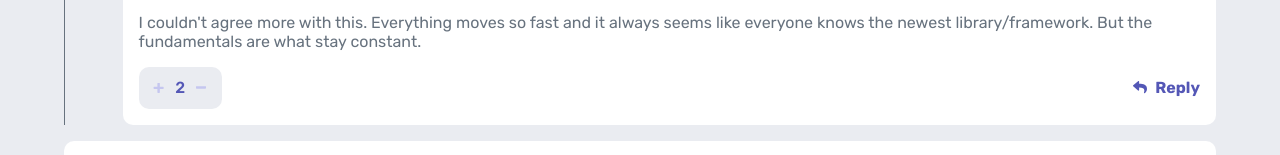
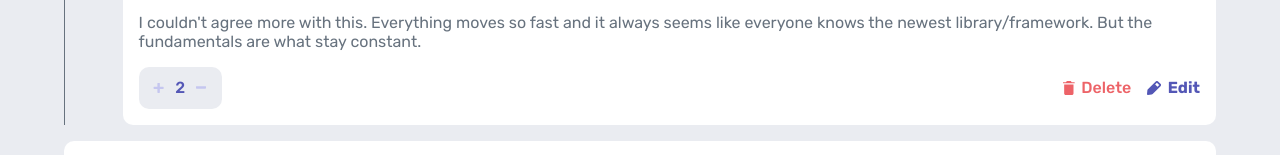
Before and after one commit to Tjay05/interactive-comments-section-main, a plain HTML site: page index.html in a window 1280 px wide. Shown: the part 1096-1251 px from the top of the page. Drawn offline with Linux system fonts and the light colour scheme.

Commit message:
Add edit and delete button ans styles

```diff
--- a/script.js
+++ b/script.js
@@ -8,15 +8,16 @@ document.addEventListener('DOMContentLoaded', function() {
     })
     .then(data => {
       const container = document.getElementById('container');
+      const currentUser = data.currentUser;
       // COMMENTS FUNCTION
       data.comments.map(item => {
-        renderComment(item, container);
+        renderComment(item, container, currentUser);
         if (item.replies.length > 0) {
           const repliesContainer = document.createElement('div');
           repliesContainer.className = 'replies-container';
 
           item.replies.map(reply => {
-            renderComment(reply, repliesContainer, true);
+            renderComment(reply, repliesContainer, currentUser, true);
           });
 
           container.appendChild(repliesContainer);
@@ -24,7 +25,6 @@ document.addEventListener('DOMContentLoaded', function() {
       });
 
       // USER FUNCTION
-      const currentUser = data.currentUser;
       const currentUserContainer = document.createElement('section');
       currentUserContainer.className = 'current-user-section';
 
@@ -56,7 +56,7 @@ document.addEventListener('DOMContentLoaded', function() {
             currentUserContainer.removeChild(currentUserImg);
             currentUserContainer.removeChild(sendBtn);
             currentUserContainer.appendChild(userBtmDiv);
-        }
+          }
         } else {
           if (currentUserContainer.contains(userBtmDiv)) {
             currentUserContainer.removeChild(userBtmDiv);
@@ -69,7 +69,6 @@ document.addEventListener('DOMContentLoaded', function() {
 
       const mediaQuery = window.matchMedia('(max-width: 759px)');
       mediaQuery.addEventListener('change', handleScreenChange);
-
       handleScreenChange(mediaQuery);
 
       container.appendChild(currentUserContainer);
@@ -87,7 +86,7 @@ document.addEventListener('DOMContentLoaded', function() {
     })
 });
 
-function renderComment(item, container, isReply = false) {
+function renderComment(item, container, currentUser, isReply = false) {
   // Constant Declarations
   const section = document.createElement('section');
   const headerDiv = document.createElement('div');
@@ -99,10 +98,17 @@ function renderComment(item, container, isReply = false) {
   const plusIcon = document.createElement('img');
   const minusIcon = document.createElement('img');
   const replyIcon = document.createElement('img');
+  const deleteIcon = document.createElement('img');
+  const editIcon = document.createElement('img');
   const score = document.createElement('p');
   const button = document.createElement('button');
   const replyDiv = document.createElement('div');
   const reply = document.createElement('p');
+  const formatToolsDiv = document.createElement('div');
+  const editDiv = document.createElement('div');
+  const editTxt = document.createElement('p');
+  const deleteDiv = document.createElement('div');
+  const deleteTxt = document.createElement('p');
 
   // Class name declaration
   section.className = isReply ? 'reply-section' : 'section-container';
@@ -113,15 +119,21 @@ function renderComment(item, container, isReply = false) {
   content.className = 'comment-text';
   footerDiv.className = 'bottom-div';
   button.className = 'score-selector'
-  replyDiv.className = 'reply-btn'
+  replyDiv.className = 'reply-btn';
+  formatToolsDiv.className = 'format-tools-container';
+  editDiv.className = 'edit-btn';
+  deleteDiv.className = 'delete-btn';
 
   // Image
   img.src = item.user.image.png;
   img.alt = item.user.username;
+
   // SVG
   plusIcon.src = 'images/icon-plus.svg';
   minusIcon.src = 'images/icon-minus.svg';
   replyIcon.src = 'images/icon-reply.svg';
+  deleteIcon.src = 'images/icon-delete.svg';
+  editIcon.src = 'images/icon-edit.svg';
   // Username
   username.innerHTML = item.user.username;
   // Created
@@ -130,7 +142,9 @@ function renderComment(item, container, isReply = false) {
   content.innerHTML = item.content;
   // Score
   score.innerHTML = item.score
-  reply.innerHTML = 'Reply'
+  reply.innerHTML = 'Reply';
+  editTxt.innerHTML = 'Edit';
+  deleteTxt.innerHTML = 'Delete';
 
   // Rendering container
   // Top div
@@ -144,8 +158,19 @@ function renderComment(item, container, isReply = false) {
   button.appendChild(minusIcon);
   replyDiv.appendChild(replyIcon);
   replyDiv.appendChild(reply);
+  deleteDiv.appendChild(deleteIcon);
+  deleteDiv.appendChild(deleteTxt);
+  editDiv.appendChild(editIcon);
+  editDiv.appendChild(editTxt);
+  formatToolsDiv.appendChild(deleteDiv);
+  formatToolsDiv.appendChild(editDiv);
   footerDiv.appendChild(button);
   footerDiv.appendChild(replyDiv);
+
+  if (currentUser.username === item.user.username) {
+    footerDiv.removeChild(replyDiv);
+    footerDiv.appendChild(formatToolsDiv);
+  }
 
   section.appendChild(headerDiv);
   section.appendChild(content);
--- a/styles.css
+++ b/styles.css
@@ -151,6 +151,28 @@ section button.score-selector {
   gap: .5rem;
 }
 
+.format-tools-container {
+  display: flex;
+  align-items: center;
+  gap: 1rem;
+}
+
+.edit-btn {
+  display: flex;
+  align-items: center;
+  color: var(--moderate-blue);
+  font-weight: 700;
+  gap: .4rem;
+}
+
+.delete-btn {
+  display: flex;
+  align-items: center;
+  color: var(--soft-red);
+  font-weight: 500;
+  gap: .4rem;
+}
+
 /* Replies Section */
 .replies-container {
   width: 100%;
```
